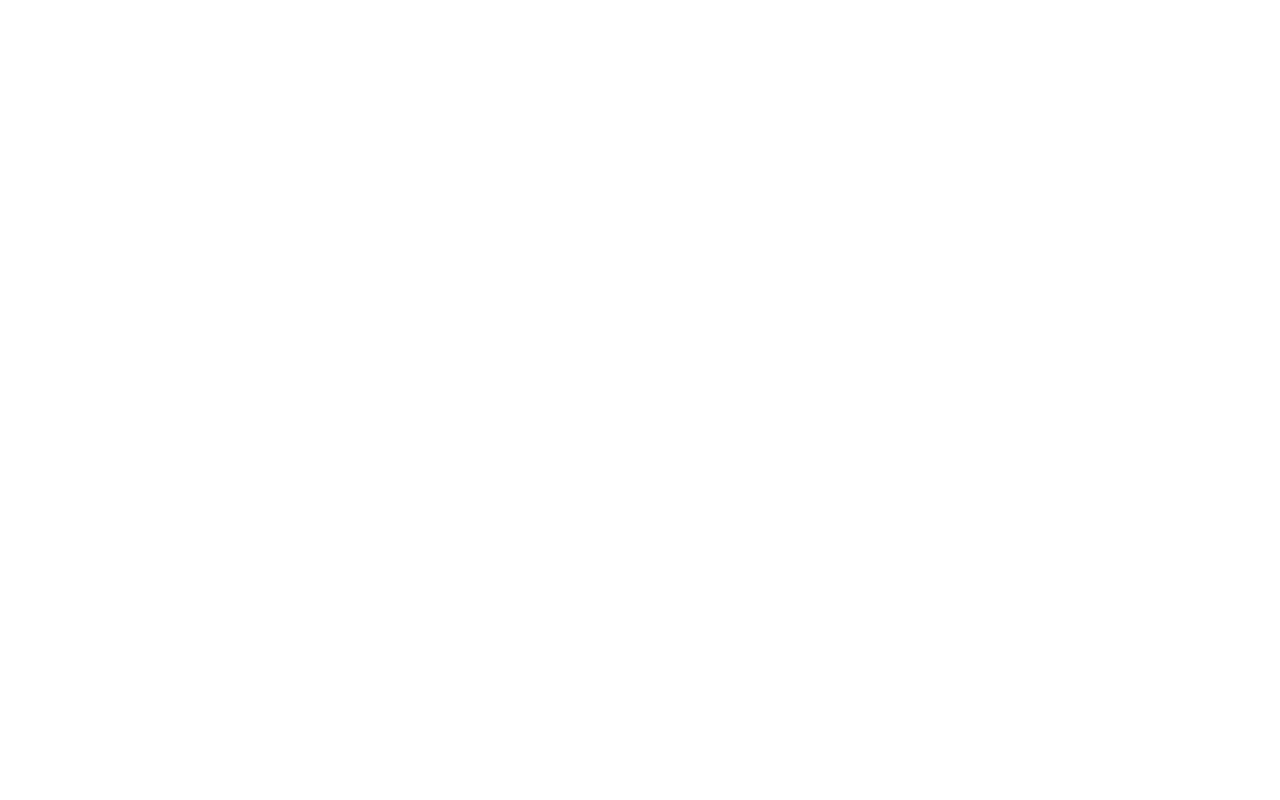
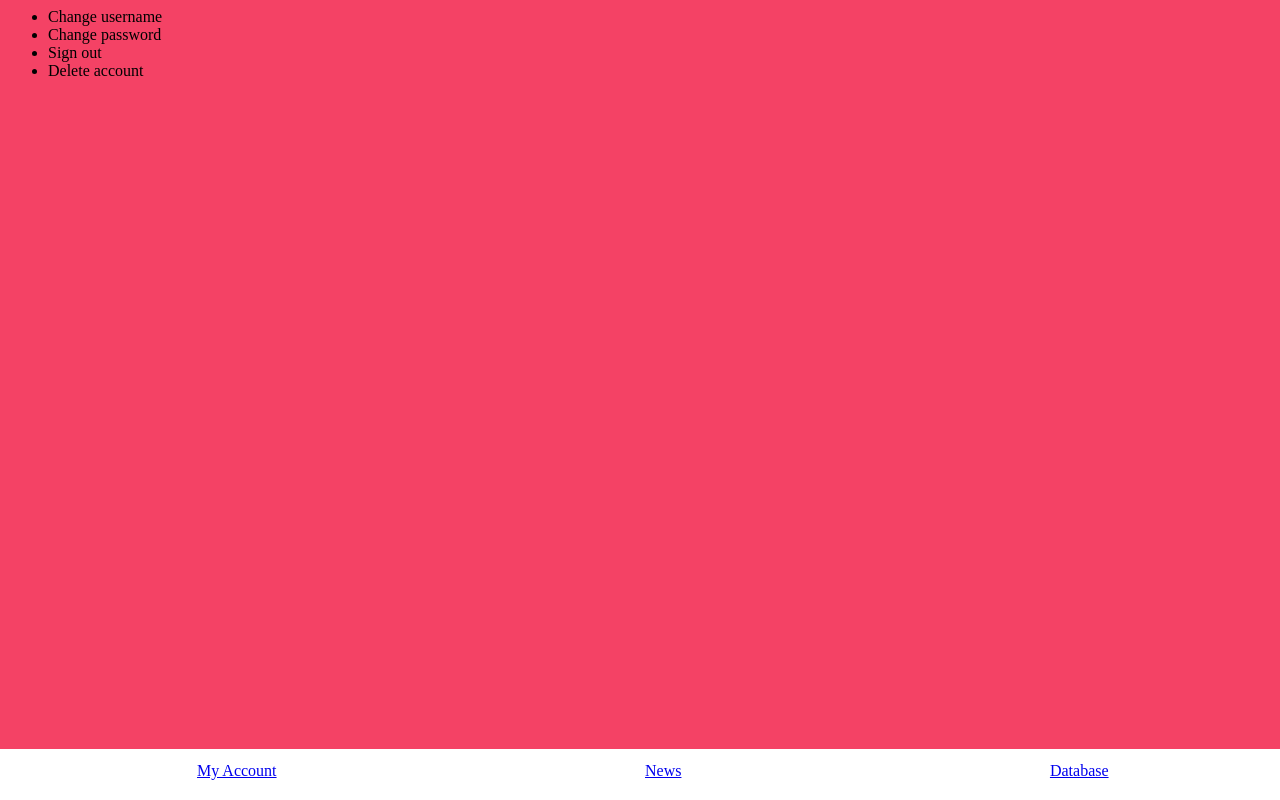
Before and after one commit to lewtwelf/Car-Enthusiast-App, a plain HTML site: page front/accountsettings.html in a window 1280 px wide. Drawn offline with Linux system fonts and the light colour scheme.

Commit message:
Update accountsettings.html

```diff
--- a/front/accountsettings.html
+++ b/front/accountsettings.html
@@ -0,0 +1,31 @@
+<DOCTYPE! html>
+<html lang="en">
+<head>
+
+     <meta charset="UTF-8">
+    <title>Account Settings</title>
+    <link rel="stylesheet" type="text/css" href="main.css">
+    </head>
+
+     <body>
+        <nav id="navBar" class="grid-container">
+            <a href="account.html" class="grid-item">My Account</a>
+            <a href="news.html" class="grid-item">News</a>
+            <a href="database.html" class="grid-item">Database</a>
+        </nav>
+    </body>
+
+
+
+ <div class = "box">
+        <ul>
+<li>Change username</li>
+
+<li>Change password</li>
+
+<li> Sign out</li>
+
+<li> Delete account</li>
+
+     </ul>
+    </div>
```
